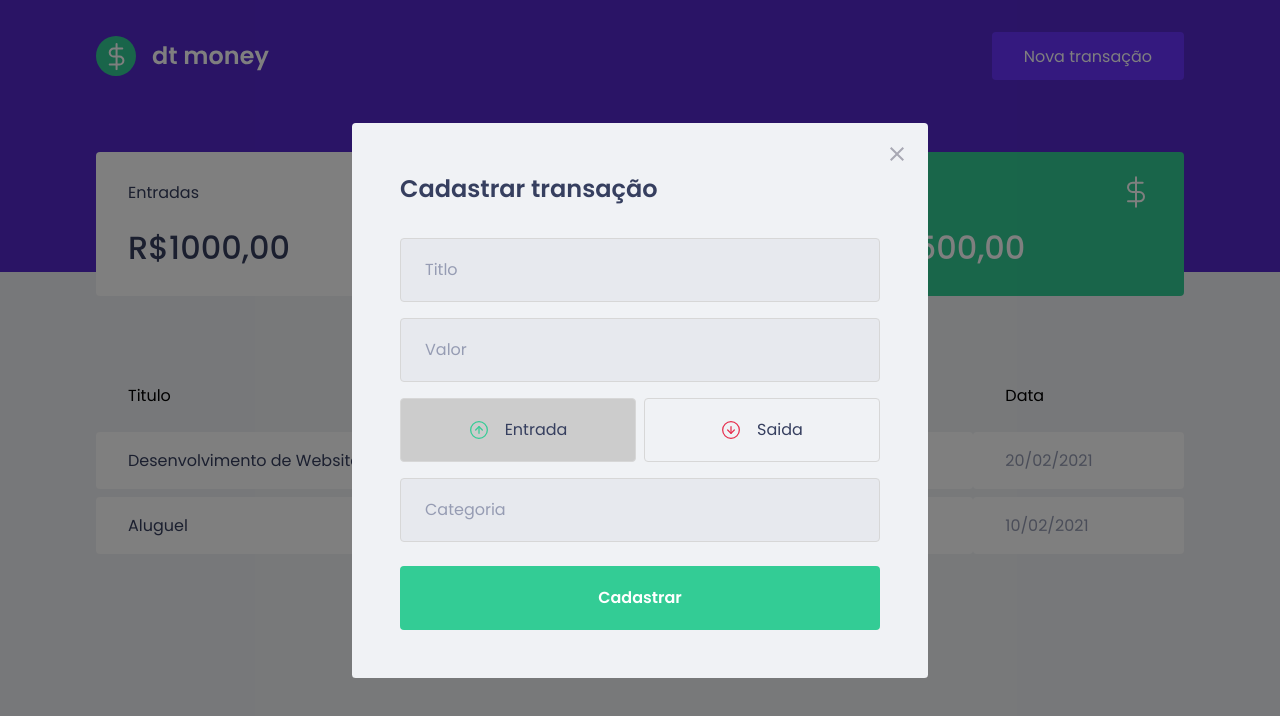
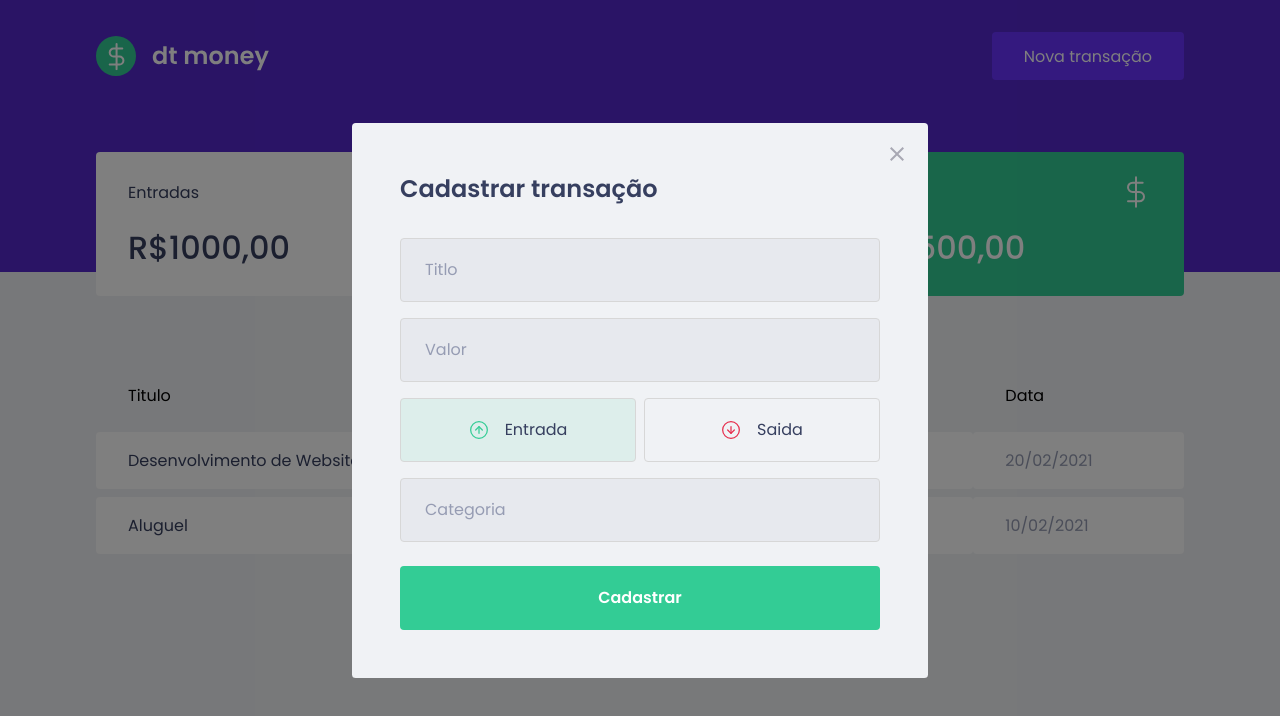
Before and after one commit to jvmineiro/dtmoney, a React (Create React App) app: page / in a window 1280 px wide. Both pictures are taken after a click on the button "Nova transação". Shown: the top 716 px of the page. Built offline with nearby package versions, Linux system fonts and the light colour scheme; no server answers; what miragejs would draw is missing.

Commit message:
Ajustadas as cores dos botoes

```diff
--- a/src/components/NewTransactionModal/index.tsx
+++ b/src/components/NewTransactionModal/index.tsx
@@ -45,6 +45,7 @@
                 type="button"
                 onClick={() => { setType('deposit'); }}
                 isActive={type === 'deposit'}
+                activeColor="green"
             >
                 <img src={incomeImg} alt="Entrada"/>
                 <span>Entrada</span>
@@ -53,6 +54,7 @@
                 type="button"
                 onClick={() => { setType('withdraw'); }}
                 isActive={type === 'withdraw'}
+                activeColor="red"
             >
                 <img src={outcomeImg} alt="Entrada"/>
                 <span>Saida</span>
--- a/src/components/NewTransactionModal/styles.ts
+++ b/src/components/NewTransactionModal/styles.ts
@@ -1,5 +1,5 @@
 import styled from 'styled-components';
-import { darken } from 'polished';
+import { darken, transparentize } from 'polished';
 
 export const Container = styled.form`
     h2 {
@@ -59,6 +59,12 @@
 
 interface RadioBoxProps {
     isActive: boolean;
+    activeColor: 'green' | 'red';
+}
+
+const colors = {
+    green: '#33cc95',
+    red: '#e52e4D'
 }
 
 export const RadioBox = styled.button<RadioBoxProps>`
@@ -66,7 +72,9 @@
     border: 1px solid #d7d7d7;
     border-radius: 0.25rem;
 
-    background: ${(props) => props.isActive ? '#ccc' : 'transparent'};
+    background: ${(props) => props.isActive
+    ? transparentize(0.9, colors[props.activeColor])
+    : 'transparent'};
 
     display: flex;
     align-items: center;
--- a/src/styles/global.ts
+++ b/src/styles/global.ts
@@ -3,8 +3,8 @@
 export const GlobalStyle = createGlobalStyle`
     :root {
         --background: #f0f2f5;
+        --blue: #5429CC;
         --red: #e52e4D;
-        --blue: #5429CC;
         --green: #33cc95;
         --blue-light: #6933FF;
 
```
